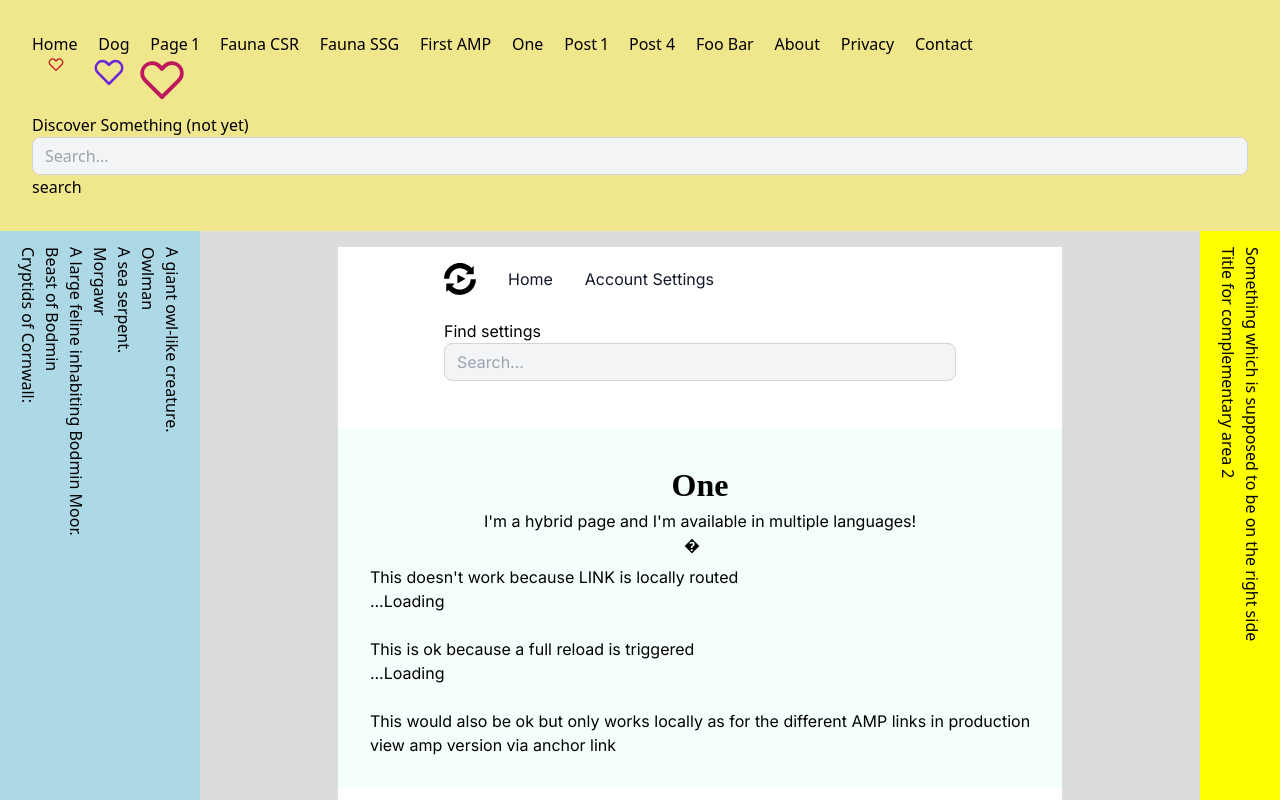
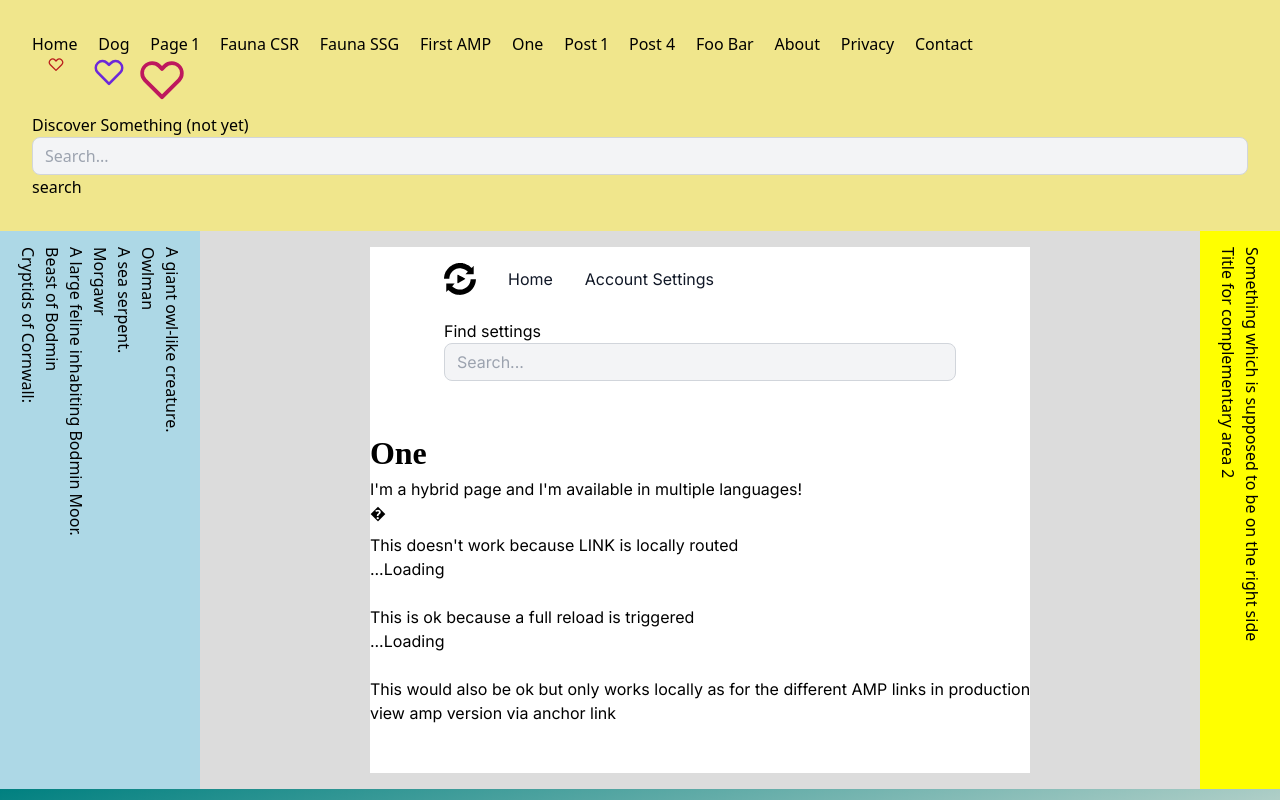
Before and after one commit to einSelbst/overnext, a Next.js app: page /hybrid/one in a window 1280 px wide. Shown: the top 800 px of the page. Built offline with nearby package versions, Linux system fonts and the light colour scheme; a web font is replaced by a local one.

Commit message:
fix: duplicate 'main' element

```diff
--- a/src/pages/[dynamic]/index.tsx
+++ b/src/pages/[dynamic]/index.tsx
@@ -17,7 +17,7 @@ const DynamicPage = ({
 }: Readonly<
   InferGetStaticPropsType<typeof getStaticProps>
 >): ComponentReturnType => (
-  <main>
+  <div>
     <header>
       <h1>DynamicPage Component {dynamic}</h1>
       <h2>Locale: {locale}</h2>
@@ -39,7 +39,7 @@ const DynamicPage = ({
         <p>The footer of the article</p>
       </footer>
     </article>
-  </main>
+  </div>
 )
 
 /*
--- a/src/pages/hybrid/one.tsx
+++ b/src/pages/hybrid/one.tsx
@@ -55,7 +55,7 @@ const One = (props: Props): OverNextComponentType => {
   // empty array means useEffect is only called for first time when component is loading/ rendered
 
   return (
-    <main>
+    <div>
       <h1>One</h1>
       <p>
         I&apos;m a hybrid page and I&apos;m available in multiple languages!
@@ -109,7 +109,7 @@ const One = (props: Props): OverNextComponentType => {
           </>
         )}
       </div>
-    </main>
+    </div>
   )
 }
 export { config }
--- a/src/pages/index.tsx
+++ b/src/pages/index.tsx
@@ -9,7 +9,7 @@ export const Home = (): OverNextComponentType => (
       <meta content='A page about life on earth' name='description' />
     </Head>
 
-    <main>
+    <div id="main">
       <h1>
         Welcome to <a href='https://nextjs.org'>Overnext!</a>
       </h1>
@@ -43,6 +43,8 @@ export const Home = (): OverNextComponentType => (
         Test Button
       </button>
 
+      <h2>Some further info</h2>
+
       <div className='grid'>
         <a className='card' href='https://nextjs.org/docs'>
           <h3>Documentation &rarr;</h3>
@@ -66,7 +68,7 @@ export const Home = (): OverNextComponentType => (
           <p>Instantly deploy your Next.js site to a public URL with Vercel.</p>
         </a>
       </div>
-    </main>
+    </div>
     <style jsx>{`
       button {
         background: #0072ed;
```
